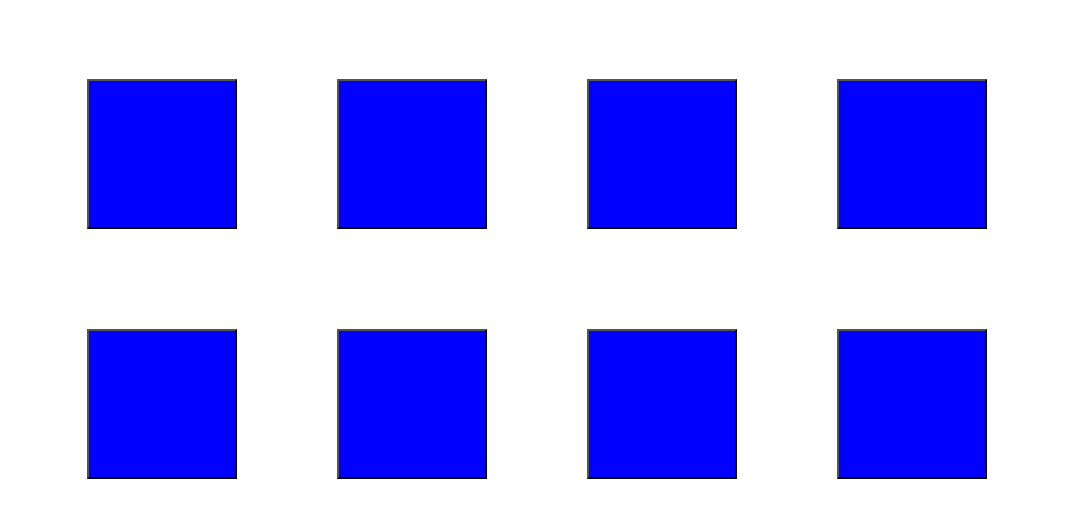
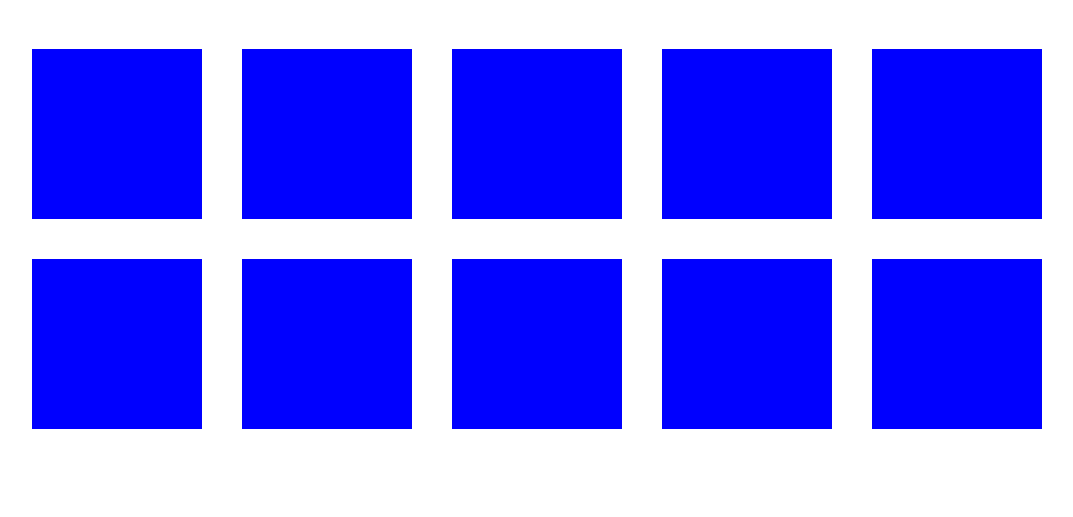
Before and after one commit to SalmanSayed14/Memory-Flash-Cards-Game, a plain HTML site: page index.html in a window 1280 px wide. Shown: the part 61-578 px from the top of the page, without its empty margins (103-1176 px from the left). Drawn offline with Linux system fonts and the light colour scheme.

Commit message:
create array

```diff
--- a/index.html
+++ b/index.html
@@ -15,22 +15,18 @@
     <h>You lose try again</h>
     <button><a href="http://localhost:5500/">Replay</a></button>
   </div>
-  <h1>Memory Game</h1>
-  <div>
-    <button><img class="card" id="1" src="https://st2.depositphotos.com/4441075/6544/i/950/depositphotos_65442095-stock-photo-single-a-alphabet-letter.jpg" /></button>
-    <button><img class="card" id="2" src="https://st2.depositphotos.com/4441075/6577/i/950/depositphotos_65775343-stock-photo-color-flying-balloons-isolated.jpg" />
-    </button>
-    <button><img class="card" id="3" src="https://st2.depositphotos.com/4441075/6544/i/600/depositphotos_65441939-stock-photo-single-c-alphabet-letter.jpg" />
-    </button>
-    <button><img class="card" id="4" src="https://st2.depositphotos.com/4441075/6544/i/600/depositphotos_65441787-stock-photo-single-d-alphabet-letter.jpg" />
-    </button>
-    <button><img class="card" id="5" src="https://st2.depositphotos.com/4441075/6544/i/950/depositphotos_65442095-stock-photo-single-a-alphabet-letter.jpg" /></button>
-    <button><img class="card" id="6" src="https://st2.depositphotos.com/4441075/6577/i/950/depositphotos_65775343-stock-photo-color-flying-balloons-isolated.jpg" />
-    </button>
-    <button><img class="card" id="7" src="https://st2.depositphotos.com/4441075/6544/i/600/depositphotos_65441939-stock-photo-single-c-alphabet-letter.jpg" />
-    </button>
-    <button><img class="card" id="8" src="https://st2.depositphotos.com/4441075/6544/i/600/depositphotos_65441787-stock-photo-single-d-alphabet-letter.jpg" />
-    </button>
+    <h1>Memory Game</h1>
+  <div id="gameBoard">
+    <div class="card"></div>
+    <div class="card"></div>
+    <div class="card"></div>
+    <div class="card"></div>
+    <div class="card"></div>
+    <div class="card"></div>
+    <div class="card"></div>
+    <div class="card"></div>
+    <div class="card"></div>
+    <div class="card"></div>
   </div>
 </body>
 </html>
--- a/script.js
+++ b/script.js
@@ -0,0 +1 @@
+let gameArray = ['A', 'B', 'C', 'D', 'E', 'A', 'B', 'C', 'D', 'E']
--- a/style.css
+++ b/style.css
@@ -10,17 +10,18 @@ div {
   flex-wrap: wrap;
 }
 img {
-  margin: 50px;
+  position: center;
+  display: flex;
   width: 150px;
   height: 150px;
 }
 h {
   font-size: 50px;
 }
-button {
+.card {
   background-color: blue;
   font-size: 50px;
-  margin: 50px;
+  margin: 20px;
   width: 150px;
   height: 150px;
 }
@@ -30,6 +31,3 @@ button {
 .loseMge {
   display: none;
 }
-.card {
-  display: none;
-}
```
